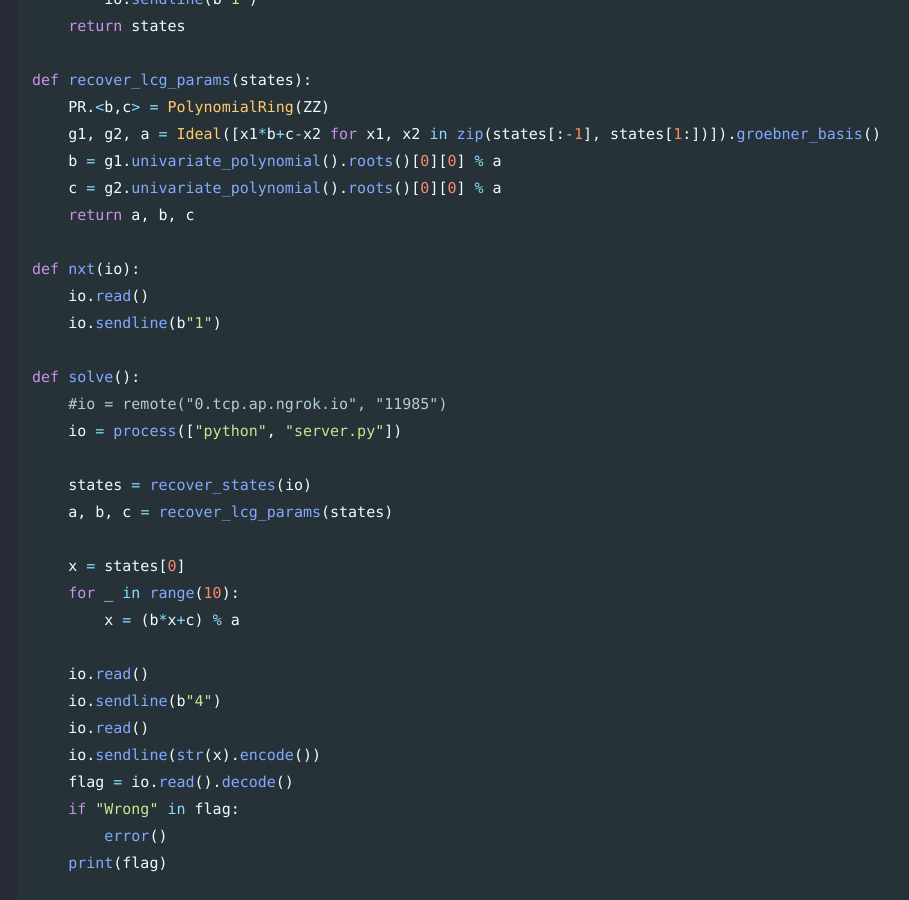
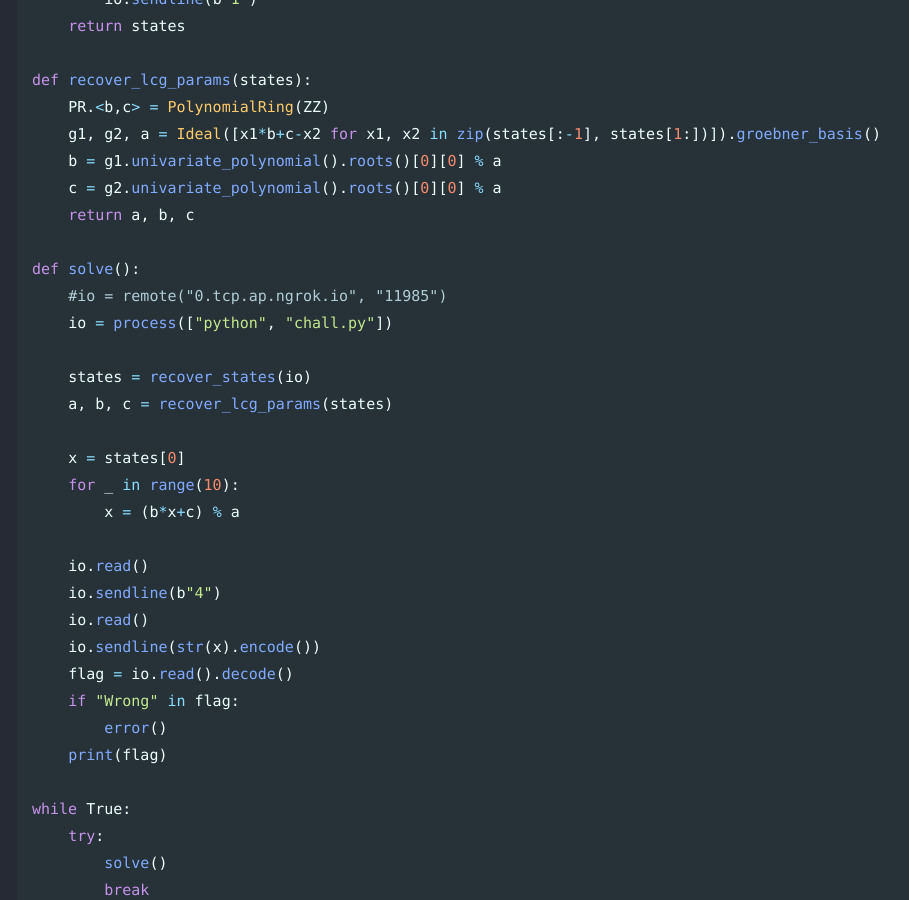
Before and after one commit to Connor-McCartney/Connor-McCartney.github.io, a Jekyll site: the page built from _pages/cryptography/other/cyberyolk-writeups.md, in a window 1280 px wide and 900 px high, scrolled down 3910 px. Shown: the whole window, without its empty margins (3-912 px from the left). Built offline with Jekyll 4.4.1, drawn with Linux system fonts in a browser that asks for light colours; cached includes are drawn as plain includes.

Commit message:
Update cyberyolk-writeups.md

```diff
--- a/_pages/cryptography/other/cyberyolk-writeups.md
+++ b/_pages/cryptography/other/cyberyolk-writeups.md
@@ -156,13 +156,9 @@ def recover_lcg_params(states):
     c = g2.univariate_polynomial().roots()[0][0] % a
     return a, b, c
 
-def nxt(io):
-    io.read()
-    io.sendline(b"1")
-
 def solve():
     #io = remote("0.tcp.ap.ngrok.io", "11985")
-    io = process(["python", "server.py"])
+    io = process(["python", "chall.py"])
 
     states = recover_states(io)
     a, b, c = recover_lcg_params(states)
```
